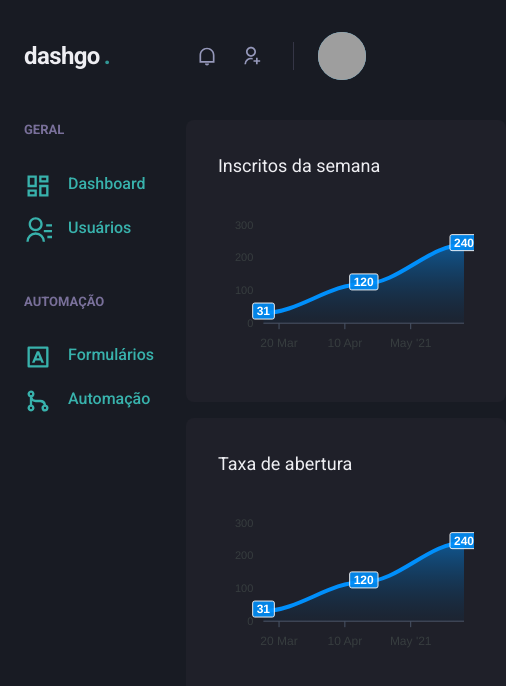
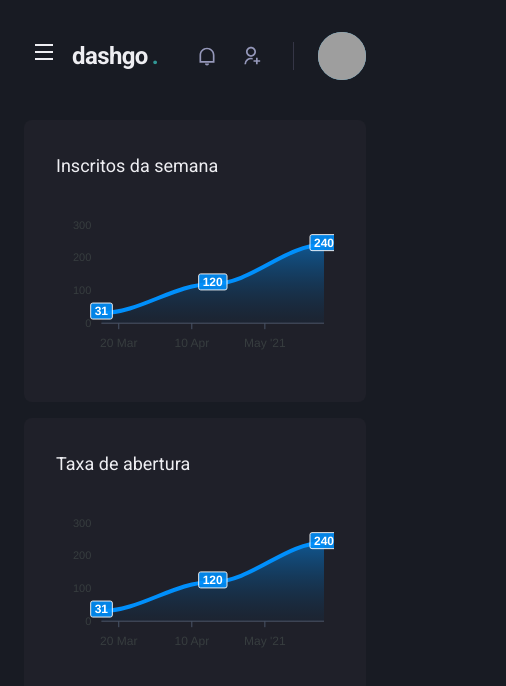
Before and after one commit to trsp400/dashgo, a Next.js app: page /dashboard in a window 390 px wide. Shown: the top 686 px of the page, 506 px wide, since content can reach past the window. Built offline with nearby package versions, Linux system fonts and the light colour scheme; grey boxes are pictures that could not be loaded.

Commit message:
chore: creater drawer menu on mobile view

```diff
--- a/src/components/Header/index.tsx
+++ b/src/components/Header/index.tsx
@@ -7,12 +7,15 @@ import {
   Box,
   Avatar,
   useBreakpointValue,
+  IconButton,
 } from "@chakra-ui/react";
 import {
+  RiMenuLine,
   RiNotificationLine,
   RiSearchLine,
   RiUserAddLine,
 } from "react-icons/ri";
+import { useSidebarDrawer } from "../../contexts/SidebarDrawerContext";
 import Logo from "./Logo";
 import NotificationNav from "./NotificationNav";
 import Profile from "./Profile";
@@ -23,6 +26,8 @@ export default function Header() {
     base: false,
     lg: true,
   });
+
+  const { onOpen } = useSidebarDrawer();
 
   return (
     <Flex
@@ -35,6 +40,17 @@ export default function Header() {
       px="6"
       align="center"
     >
+      {!isWideVersion && (
+        <IconButton
+          icon={<Icon as={RiMenuLine} />}
+          fontSize="24"
+          variant="unstyled"
+          onClick={onOpen}
+          aria-label="Abrir navegação"
+          mr="2"
+        />
+      )}
+
       <Logo />
       {isWideVersion && <SearchBox />}
 
--- /dev/null
+++ b/src/components/Sidebar/SidebarNav.tsx
@@ -0,0 +1,28 @@
+import { Stack } from "@chakra-ui/react";
+import {
+  RiContactsLine,
+  RiDashboardLine,
+  RiGitMergeLine,
+  RiInputMethodLine,
+} from "react-icons/ri";
+import NavLink from "./NavLink";
+import NavSection from "./NavSection";
+
+export default function SidebarNav() {
+  return (
+    <Stack spacing="12" align="flex-start">
+      <NavSection title="GERAL">
+        <NavLink icon={RiDashboardLine} href="/dashboard">
+          Dashboard
+        </NavLink>
+        <NavLink icon={RiContactsLine} href="/users">
+          Usuários
+        </NavLink>
+      </NavSection>
+      <NavSection title="AUTOMAÇÃO">
+        <NavLink icon={RiInputMethodLine}>Formulários</NavLink>
+        <NavLink icon={RiGitMergeLine}>Automação</NavLink>
+      </NavSection>
+    </Stack>
+  );
+}
--- a/src/components/Sidebar/index.tsx
+++ b/src/components/Sidebar/index.tsx
@@ -1,30 +1,40 @@
-import { Box, Icon, Link, Stack, Text } from "@chakra-ui/react";
 import {
-  RiContactsLine,
-  RiDashboardLine,
-  RiGitMergeLine,
-  RiInputMethodLine,
-} from "react-icons/ri";
-import NavLink from "./NavLink";
-import NavSection from "./NavSection";
+  Box,
+  Drawer,
+  DrawerBody,
+  DrawerCloseButton,
+  DrawerOverlay,
+  useBreakpointValue,
+  DrawerHeader,
+  DrawerContent,
+} from "@chakra-ui/react";
+import { useSidebarDrawer } from "../../contexts/SidebarDrawerContext";
+
+import SidebarNav from "./SidebarNav";
 
 export default function Sidebar() {
-  return (
+  const isMobile = useBreakpointValue({
+    base: true,
+    lg: false,
+  });
+
+  const { onClose, isOpen } = useSidebarDrawer();
+
+  return isMobile ? (
+    <Drawer isOpen={isOpen} placement="left" onClose={() => onClose()}>
+      <DrawerOverlay>
+        <DrawerContent bg="gray.800" p="4">
+          <DrawerCloseButton mt="6" />
+          <DrawerHeader>Navegação</DrawerHeader>
+          <DrawerBody>
+            <SidebarNav />
+          </DrawerBody>
+        </DrawerContent>
+      </DrawerOverlay>
+    </Drawer>
+  ) : (
     <Box as="aside" w="64" mr="8">
-      <Stack spacing="12" align="flex-start">
-        <NavSection title="GERAL">
-          <NavLink icon={RiDashboardLine} href="/dashboard">
-            Dashboard
-          </NavLink>
-          <NavLink icon={RiContactsLine} href="/users">
-            Usuários
-          </NavLink>
-        </NavSection>
-        <NavSection title="AUTOMAÇÃO">
-          <NavLink icon={RiInputMethodLine}>Formulários</NavLink>
-          <NavLink icon={RiGitMergeLine}>Automação</NavLink>
-        </NavSection>
-      </Stack>
+      <SidebarNav />
     </Box>
   );
 }
--- /dev/null
+++ b/src/contexts/SidebarDrawerContext.tsx
@@ -0,0 +1,33 @@
+import { useRouter } from "next/router";
+import { useDisclosure, UseDisclosureReturn } from "@chakra-ui/hooks";
+import { createContext, ReactNode, useContext, useEffect } from "react";
+
+interface SidebarDrawerProviderprops {
+  children: ReactNode;
+}
+
+type SidebarDrawerContextData = UseDisclosureReturn;
+
+export const SidebarDrawerContext = createContext(
+  {} as SidebarDrawerContextData
+);
+
+export function SidebarDrawerProvider({
+  children,
+}: SidebarDrawerProviderprops) {
+  const disclosure = useDisclosure();
+
+  const router = useRouter();
+
+  useEffect(() => {
+    disclosure.onClose();
+  }, [router.asPath]);
+
+  return (
+    <SidebarDrawerContext.Provider value={disclosure}>
+      {children}
+    </SidebarDrawerContext.Provider>
+  );
+}
+
+export const useSidebarDrawer = () => useContext(SidebarDrawerContext);
--- a/src/pages/_app.tsx
+++ b/src/pages/_app.tsx
@@ -1,10 +1,13 @@
 import { ChakraProvider } from "@chakra-ui/react";
+import { SidebarDrawerProvider } from "../contexts/SidebarDrawerContext";
 import { theme } from "../styles/theme";
 
 function MyApp({ Component, pageProps }) {
   return (
     <ChakraProvider theme={theme}>
-      <Component {...pageProps} />
+      <SidebarDrawerProvider>
+        <Component {...pageProps} />
+      </SidebarDrawerProvider>
     </ChakraProvider>
   );
 }
```
